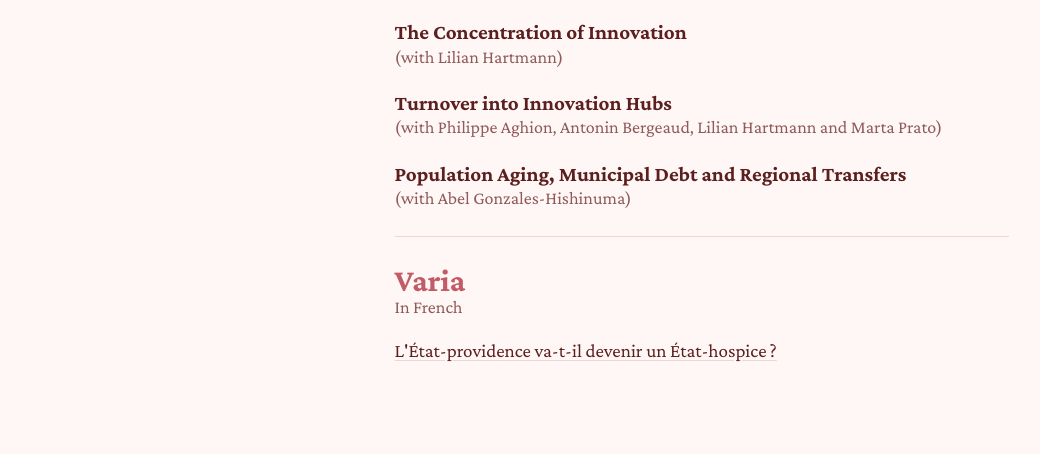
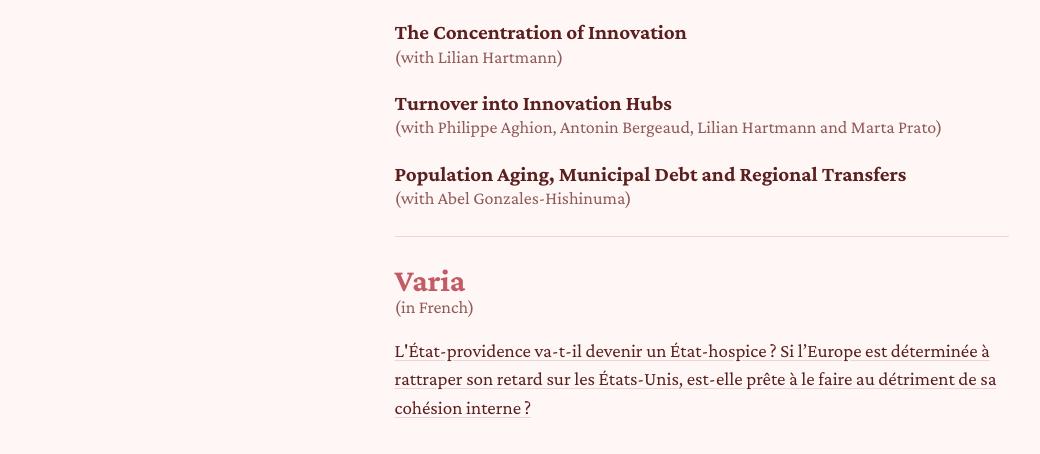
Before and after one commit to laurearzt/laurearzt, a plain HTML site: page index.html in a window 1280 px wide. Shown: the part 604-1058 px from the top of the page, without its empty margins (111-1151 px from the left). Drawn offline with nearby package versions, Linux system fonts and the light colour scheme.

Commit message:
Update index.html

```diff
--- a/index.html
+++ b/index.html
@@ -194,12 +194,18 @@ h3 a { text-decoration: none; }
   <hr>
 
   <h2>Varia
-  <small>In French </small></h2>
+  <small> (in French) </small></h2>
 
   <ul lang="fr">
     <li>
       <a href="https://legrandcontinent.eu/fr/2026/01/26/demographie-etat-providence-retraites/">
         L'État-providence va-t-il devenir un État-hospice ?
+      </a>
+
+      <a href="https://laconferencedc.github.io/laconferencedc/CR_2024.pdf">
+        Si l’Europe est déterminée à rattraper son retard
+sur les États-Unis, est-elle prête à le faire au
+détriment de sa cohésion interne ?
       </a>
     </li>
   </ul>
```
